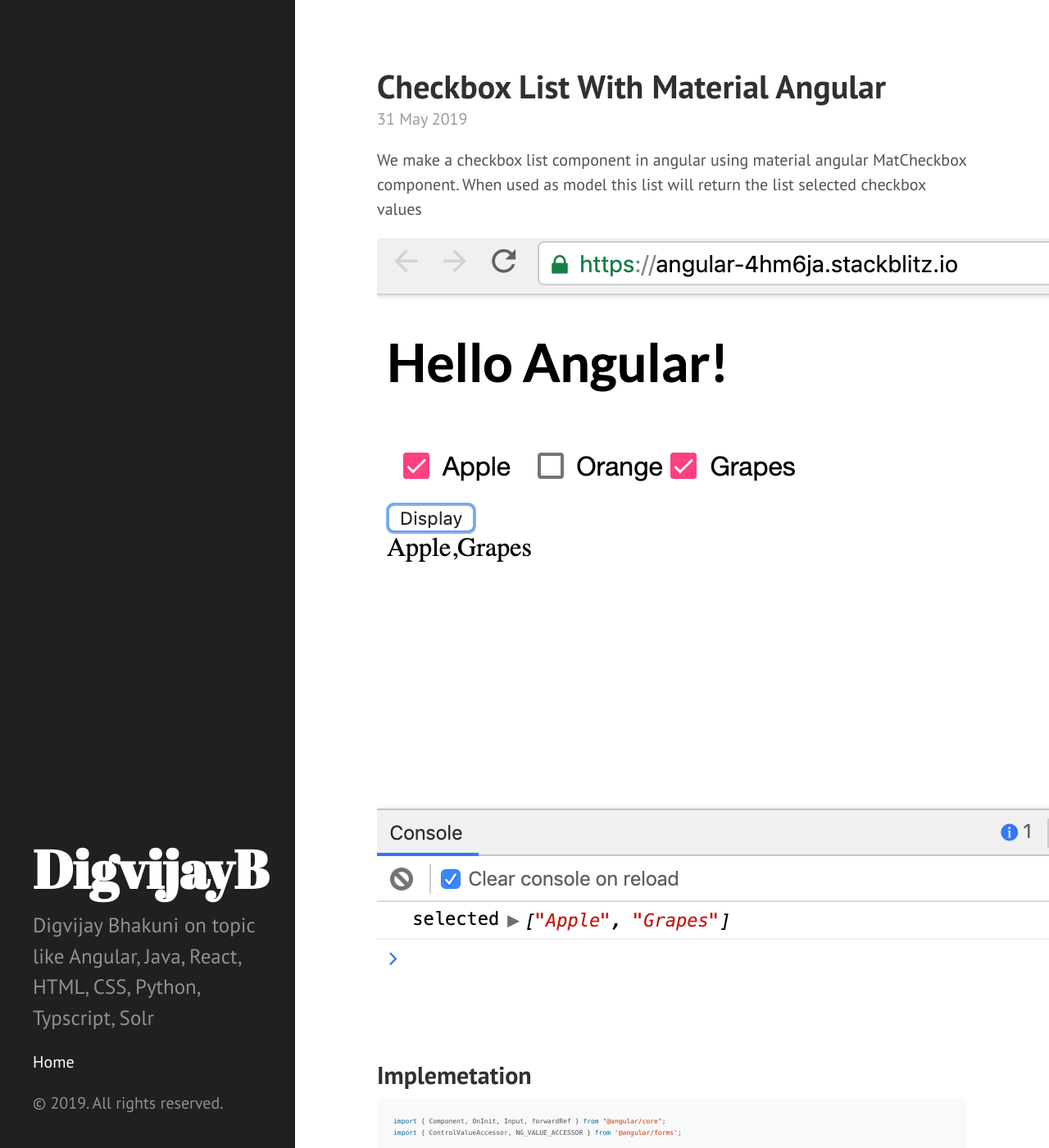
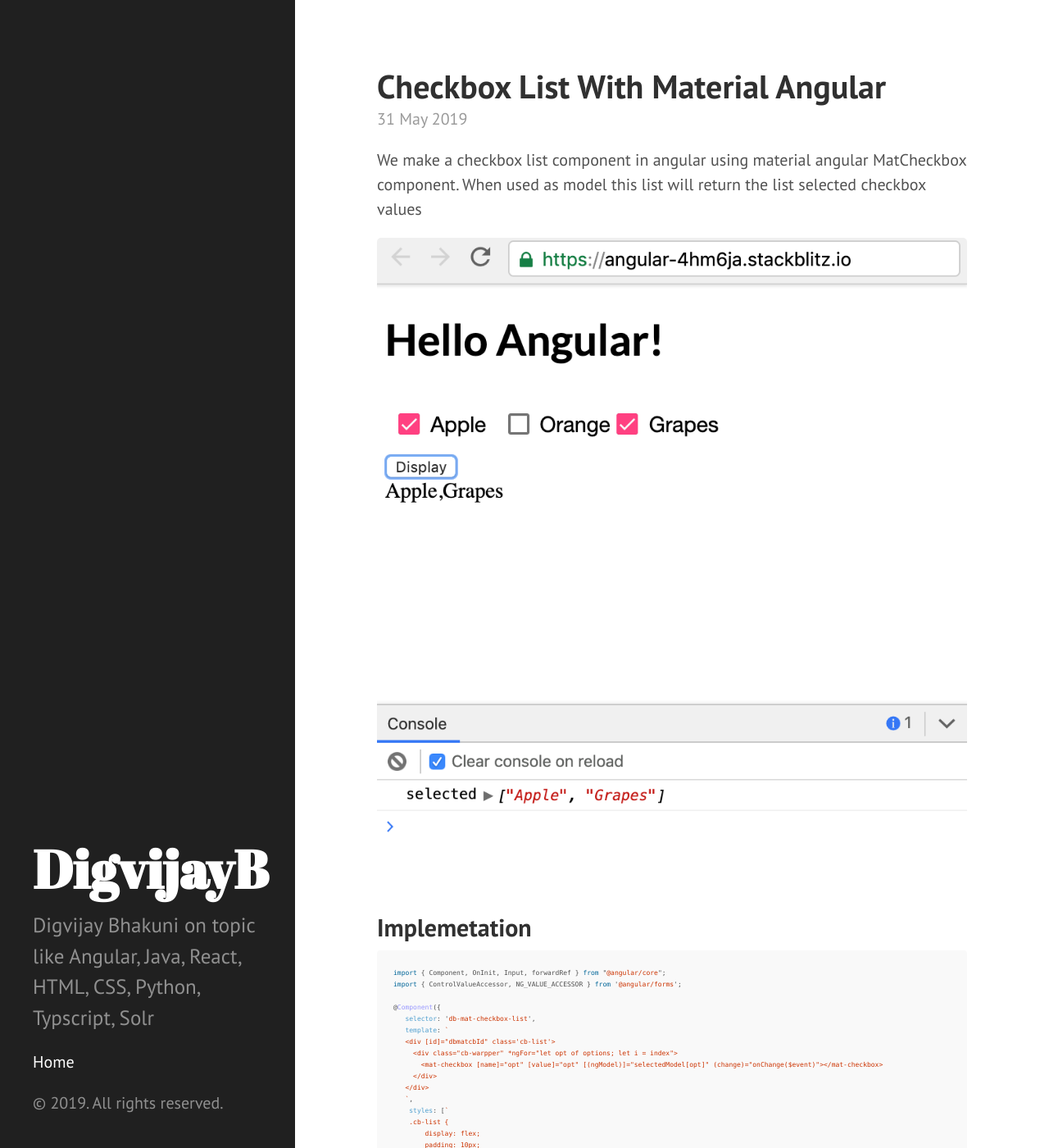
Before and after one commit to digvijaybhakuni/digvijaybhakuni.github.io, a Jekyll site: the page built from _posts/2019-05-31-checkbox-list-with-material-angular.md, in a window 1280 px wide and 1400 px high. Shown: the whole window at 82% size. Built offline with Jekyll 4.4.1, drawn with Linux system fonts in a browser that asks for light colours.

Commit message:
image width fix

```diff
--- a/public/css/poole.css
+++ b/public/css/poole.css
@@ -405,3 +405,11 @@ a.pagination-item:hover {
     border-bottom-right-radius: 4px;
   }
 }
+
+.post > p > img{
+  width: 100%;
+}
+
+.theframe{
+  height: 28rem;
+}
```
